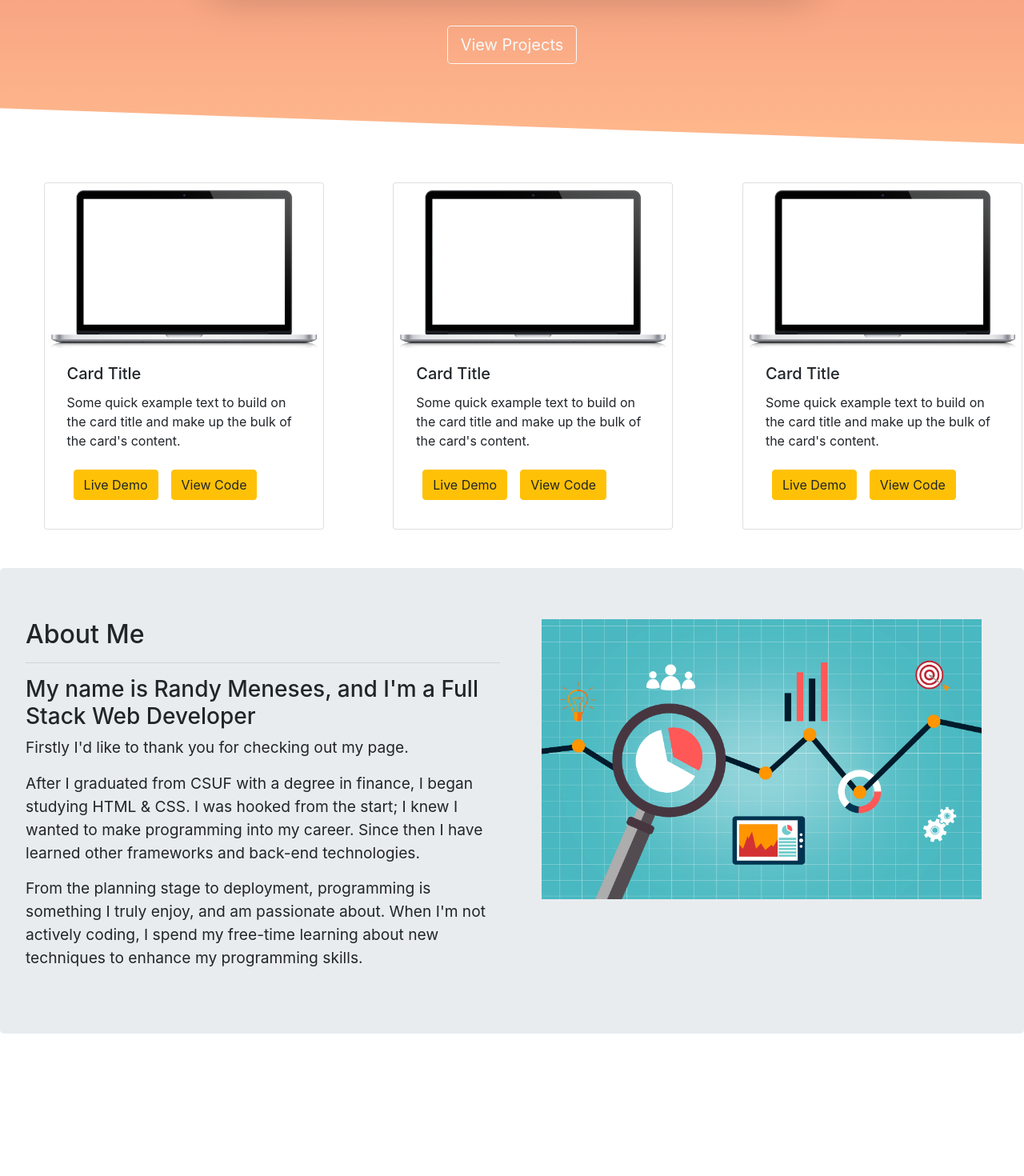
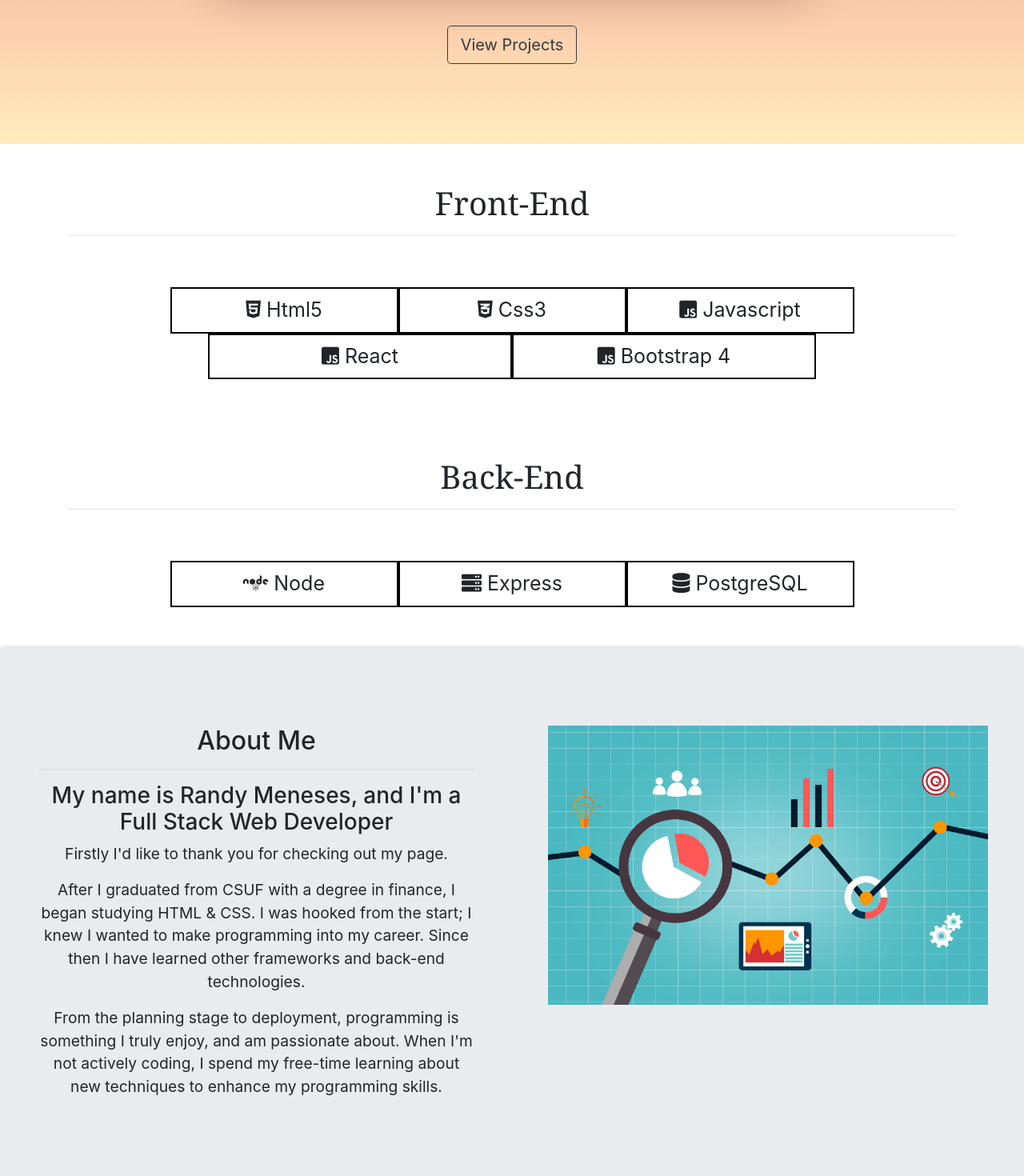
Before and after one commit to Randym3/portfoliosite, a React (Create React App) app: page / in a window 1280 px wide. Shown: the part 660-2130 px from the top of the page at 80% size. Before the commit the page ends 1984 px from the top, so only its background shows below. Built offline with nearby package versions, Linux system fonts and the light colour scheme.

Commit message:
Changed layout of projects, added skills section

```diff
--- a/public/index.html
+++ b/public/index.html
@@ -3,6 +3,9 @@
   <head>
     <meta charset="utf-8" />
     <link rel="shortcut icon" href="%PUBLIC_URL%/favicon.ico" />
+    <link rel="stylesheet" href="https://use.fontawesome.com/releases/v5.8.1/css/all.css" integrity="sha384-50oBUHEmvpQ+1lW4y57PTFmhCaXp0ML5d60M1M7uH2+nqUivzIebhndOJK28anvf" crossorigin="anonymous">
+
+
     <meta
       name="viewport"
       content="width=device-width, initial-scale=1, shrink-to-fit=no"
@@ -22,7 +25,7 @@
       work correctly both with client-side routing and a non-root public URL.
       Learn how to configure a non-root public URL by running `npm run build`.
     -->
-    <title>React App</title>
+    <title>Randy Meneses</title>
   </head>
   <body>
     <noscript>You need to enable JavaScript to run this app.</noscript>
--- a/src/App.css
+++ b/src/App.css
@@ -4,8 +4,6 @@
   font-weight: normal;
   src: local('ErbosDraco Nova NBP Regular'), url('erbosdraco_nova_nbp.woff') format('woff');
   }
-
-
 
   @font-face {
   font-family: 'ErbosDraco Nova Open NBP Regular';
@@ -37,7 +35,9 @@ nav.collapsed-opacity {
 .banner-gradient {
     height: 100%;
     background: #fc4a1a;
-    background: linear-gradient(to bottom, #de6262, #ffb88c);
+    background: #ED4264;  /* fallback for old browsers */
+    background: -webkit-linear-gradient(to top, #FFEDBC, #ED4264);  /* Chrome 10-25, Safari 5.1-6 */
+    background: linear-gradient(to top, #FFEDBC, #ED4264); /* W3C, IE 10+/ Edge, Firefox 16+, Chrome 26+, Opera 12+, Safari 7+ */
     padding-top: 200px;
     padding-bottom: 100px;
 
@@ -87,7 +87,6 @@ nav.collapsed-opacity {
 
   }
 
-
   span.blinker{
     animation: blink 1s infinite;
   }
@@ -111,11 +110,16 @@ button.button-banner {
 
 }
 button.button-banner:hover {
-    box-shadow: 0 15px 25px rgba(245, 245, 245, 0.3);
+    box-shadow: 0 15px 25px rgba(255, 52, 52, 0.4);
     transform: scale(1.2);
 }
 
 /* About Me */
+div.about-me {
+  margin-bottom: 0;
+  padding: 100px 1em;
+}
+
 .aboutme-img {
   transition: transform .2s ease-in-out;
 
@@ -129,14 +133,26 @@ button.button-banner:hover {
   font-size: 1.2em;
 }
 
-
 div.project-bg {
-position: absolute;
+  position: absolute;
   height: 500px;
   width: 100%;
   content: '';
   transform-origin: bottom right;
-  transform: skewY(2deg);
+  transform: skewY(2.5deg);
   background: inherit;
 
 }
+
+div.skills-container {
+  font-size: 25px;
+}
+div.skills-container .col-sm-12 {
+  border: 2px black solid;
+  padding: 8px;
+}
+div.skills-container h1 {
+  font-family: Cambria, Cochin, Georgia, Times, 'Times New Roman', serif;
+  padding-top: 50px
+
+}
--- a/src/App.js
+++ b/src/App.js
@@ -3,6 +3,7 @@ import Header from './Components/Header'
 import LandingPage from './Components/LandingPage'
 import Projects from './Components/Projects'
 import AboutMe from './Components/AboutMe'
+import Skills from './Components/Skills'
 
 
 import './App.css';
@@ -13,8 +14,9 @@ class App extends Component {
       <div className="App">
         <Header />
         <LandingPage />
+        <Skills />
+        <AboutMe />
         <Projects />
-        <AboutMe />
     </div>
     );
   }
--- a/src/Components/AboutMe.js
+++ b/src/Components/AboutMe.js
@@ -6,9 +6,9 @@ import pic from '../Images/aboutme.jpg'
 class AboutMe extends Component {
   render() {
     return (
-        <Jumbotron className="slantedJumbo"  >
-            <Row className="justify-content-around">
-                <Col xl={6} lg={10} xs={10}>
+        <Jumbotron className="about-me"   >
+            <Row className="text-center justify-content-around">
+                <Col className=" px-5 pb-5"xl={6} lg={10} xs={10}>
                     <h2>About Me</h2>
                     <hr />
                     <h3>My name is Randy Meneses, and I'm a Full Stack Web Developer</h3>
--- a/src/Components/LandingPage.js
+++ b/src/Components/LandingPage.js
@@ -9,7 +9,7 @@ class LandingPage extends Component {
       <div className="banner-gradient text-center">
           <PageLogo />
           <TypeWriter />
-          <Button className=" button-banner" size="lg" variant="outline-light">
+          <Button className="button-banner" size="lg" variant="outline-dark">
               View Projects
           </Button>
        </div>
--- a/src/Components/Skills.js
+++ b/src/Components/Skills.js
@@ -1,12 +1,59 @@
 import React, { Component } from 'react';
+import { Container, Row, Col } from 'react-bootstrap';
 
 
 class Skills extends Component {
   render() {
     return (
-      <div >
+        <Container className="text-center  skills-container">
 
-       </div>
+            <h1>Front-End</h1>
+            <hr />
+
+            <Row className="py-5 justify-content-center">
+
+                <Col sm={12} md={3}>
+                <i class="fab fa-html5"></i> Html5
+                </Col>
+
+                <Col sm={12} md={3}>
+                <i class="fab fa-css3-alt"></i>  Css3
+                </Col>
+
+                <Col sm={12} md={3}>
+                <i class="fab fa-js-square"></i> Javascript
+                </Col>
+
+                <Col sm={12} md={4}>
+                <i class="fab fa-js-square"></i> React
+                </Col>
+
+                <Col sm={12} md={4}>
+                <i class="fab fa-js-square"></i> Bootstrap 4
+                </Col>
+
+            </Row>
+
+
+            <h1>Back-End</h1>
+            <hr />
+
+            <Row className="py-5 justify-content-center">
+
+                <Col sm={12} md={3}>
+                <i class="fab fa-node"></i> Node
+                </Col>
+
+                <Col sm={12} md={3}>
+                <i class="fas fa-server"></i>  Express
+                </Col>
+
+                <Col sm={12} md={3}>
+                <i class="fas fa-database"></i> PostgreSQL
+                </Col>
+
+            </Row>
+        </Container>
     );
   }
 }
```
